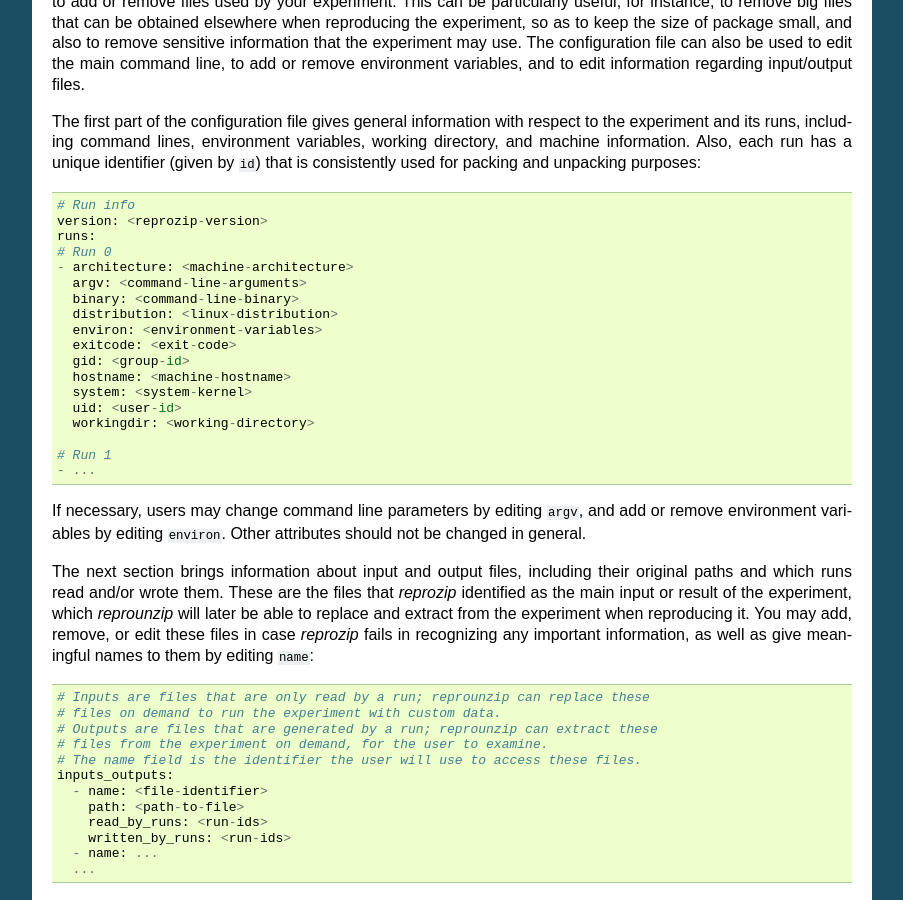
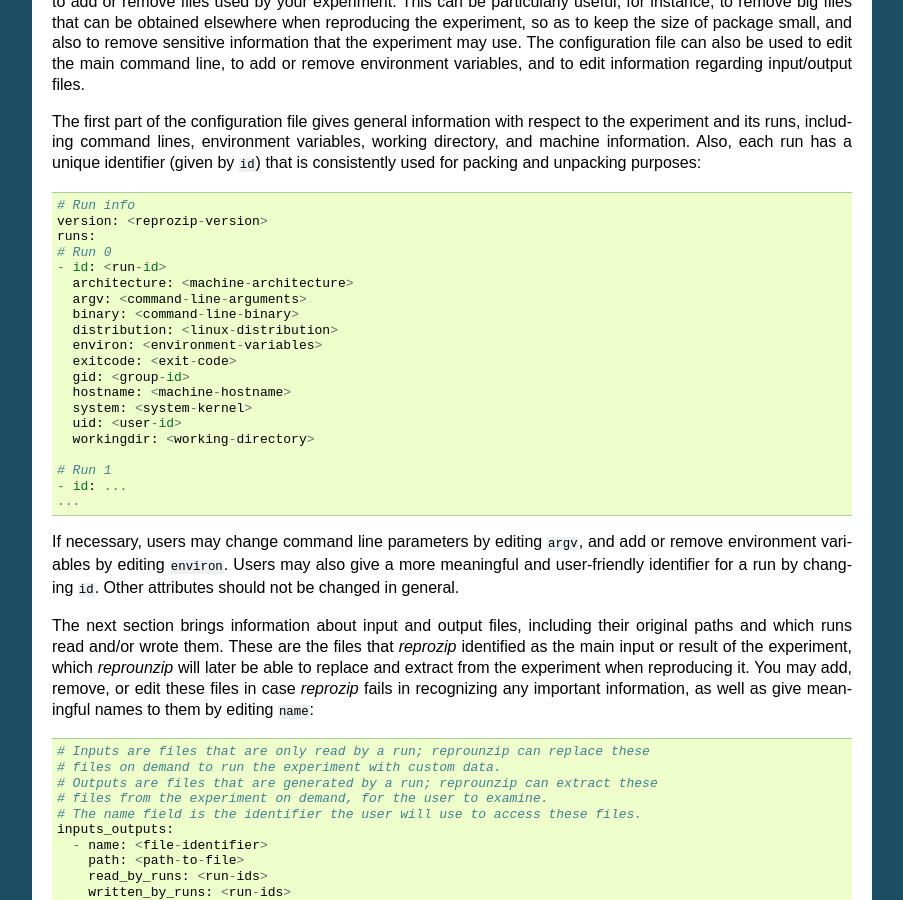
Before and after one commit to VIDA-NYU/reprozip, a Sphinx documentation site: the page built from docs/packing.rst, in a window 1280 px wide and 900 px high, scrolled down 1023 px. Shown: the whole window, without its empty margins (198-1101 px from the left). Built offline with Sphinx 7.4.7, drawn with Linux system fonts in a browser that asks for light colours; pages that are not in the unit, such as notebooks, are missing from menus.

Commit message:
DOC: Add 'id' attribute to runs, user-friendly name

```diff
--- a/docs/packing.rst
+++ b/docs/packing.rst
@@ -45,7 +45,8 @@
     version: <reprozip-version>
     runs:
     # Run 0
-    - architecture: <machine-architecture>
+    - id: <run-id>
+      architecture: <machine-architecture>
       argv: <command-line-arguments>
       binary: <command-line-binary>
       distribution: <linux-distribution>
@@ -58,9 +59,10 @@
       workingdir: <working-directory>
 
     # Run 1
-    - ...
+    - id: ...
+    ...
 
-If necessary, users may change command line parameters by editing ``argv``, and add or remove environment variables by editing ``environ``. Other attributes should not be changed in general.
+If necessary, users may change command line parameters by editing ``argv``, and add or remove environment variables by editing ``environ``. Users may also give a more meaningful and user-friendly identifier for a run by changing ``id``. Other attributes should not be changed in general.
 
 The next section brings information about input and output files, including their original paths and which runs read and/or wrote them. These are the files that `reprozip` identified as the main input or result of the experiment, which `reprounzip` will later be able to replace and extract from the experiment when reproducing it. You may add, remove, or edit these files in case `reprozip` fails in recognizing any important information, as well as give meaningful names to them by editing ``name``::
 
```
